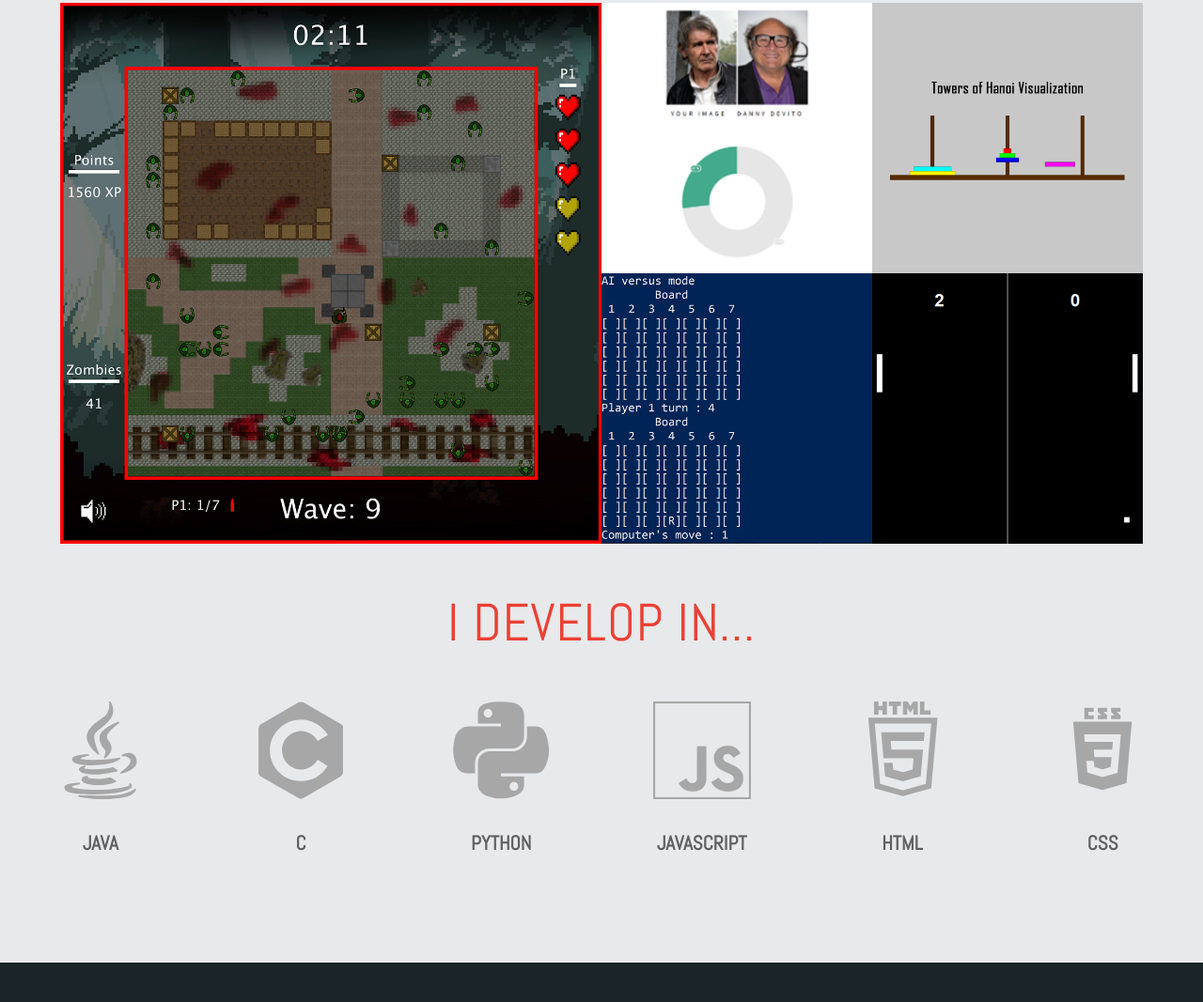
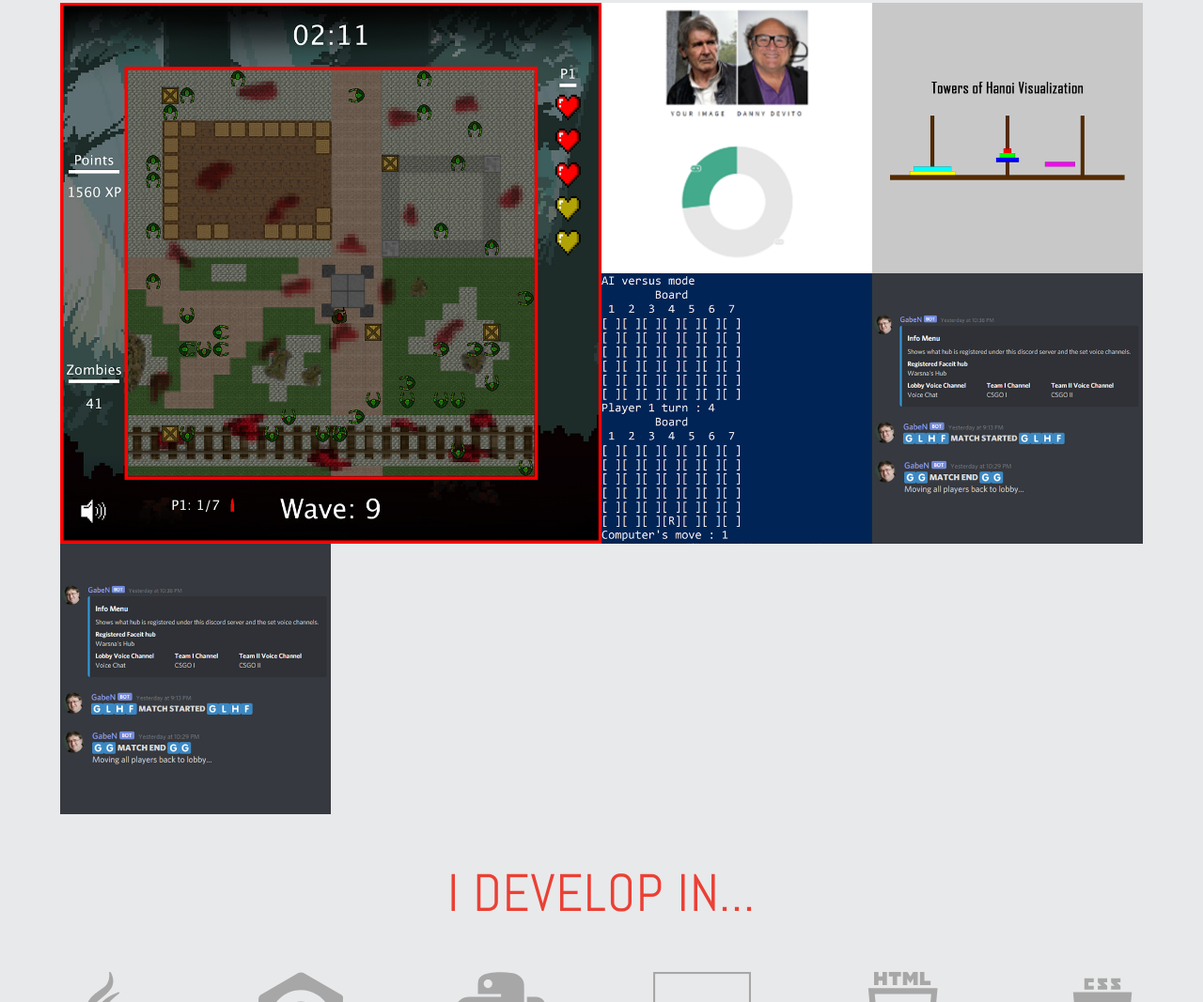
Before and after one commit to nwarsalee/nwarsalee.github.io, a plain HTML site: page index.html in a window 1280 px wide. Shown: the part 2728-3795 px from the top of the page at 94% size. Drawn offline with Linux system fonts and the light colour scheme.

Commit message:
Add faceithub bot as new project

```diff
--- a/index.html
+++ b/index.html
@@ -39,7 +39,7 @@
       <h1 class="about_title">About Me</h1>
       <h2 class="about_subtitle">Hello, I'm <span class="name">Nabeel</span>!<br>Here's a little bit about me,</h2>
       <div class="about_text">
-        <p>I am a 2nd year Computer Science student at Carleton University in Ottawa. I was born and raised in Ottawa
+        <p>I am a 3rd year Computer Science student at Carleton University in Ottawa. I was born and raised in Ottawa
           for all my life. My parents come from a small island in the Indian Ocean called Mauritius (maybe you've head
           of
           it, but probably not). They left everything they had and moved all the way to Canada to let my younger brother
@@ -170,12 +170,29 @@
 
         <!-- Portfolio item 5 -->
         <figure class="portfolio_item">
-          <img src="images/pong-1024.png" alt="Python Pong Game">
+          <img src="images/discord-faceithub-bot.png" alt="Discord Faceit Hub Bot">
           <figcaption>
-            <h2 class="portfolio_title">Python Pong Game</h2>
-            <p class="portfolio_descr">Pong game using the SimpleGraphics library in python. Two player game using the
-              keyboard's WASD and arrow keys.</p>
-            <a href="https://github.com/nwarsalee/Python-Pong" class="portfolio_link" target="_blank">
+            <h2 class="portfolio_title">Discord Faceit Hub Bot</h2>
+            <p class="portfolio_descr">A Discord bot created in order to automatically manage players voice channels when starting a game on the Faceit site.
+              Once a game starts, the bot will automatically move players to their respective team channels by requesting the team information from Faceit via an HTTP request.</p>
+            <a href="https://github.com/nwarsalee/discord_faceithub_bot" class="portfolio_link" target="_blank">
+              <svg class="github_icon" width="32" height="32" viewBox="0 0 1024 1024">
+                <path fill-rule="evenodd" clip-rule="evenodd"
+                  d="M8 0C3.58 0 0 3.58 0 8C0 11.54 2.29 14.53 5.47 15.59C5.87 15.66 6.02 15.42 6.02 15.21C6.02 15.02 6.01 14.39 6.01 13.72C4 14.09 3.48 13.23 3.32 12.78C3.23 12.55 2.84 11.84 2.5 11.65C2.22 11.5 1.82 11.13 2.49 11.12C3.12 11.11 3.57 11.7 3.72 11.94C4.44 13.15 5.59 12.81 6.05 12.6C6.12 12.08 6.33 11.73 6.56 11.53C4.78 11.33 2.92 10.64 2.92 7.58C2.92 6.71 3.23 5.99 3.74 5.43C3.66 5.23 3.38 4.41 3.82 3.31C3.82 3.31 4.49 3.1 6.02 4.13C6.66 3.95 7.34 3.86 8.02 3.86C8.7 3.86 9.38 3.95 10.02 4.13C11.55 3.09 12.22 3.31 12.22 3.31C12.66 4.41 12.38 5.23 12.3 5.43C12.81 5.99 13.12 6.7 13.12 7.58C13.12 10.65 11.25 11.33 9.47 11.53C9.76 11.78 10.01 12.26 10.01 13.01C10.01 14.08 10 14.94 10 15.21C10 15.42 10.15 15.67 10.55 15.59C13.71 14.53 16 11.53 16 8C16 3.58 12.42 0 8 0Z"
+                  transform="scale(64)" />
+              </svg>
+            </a>
+          </figcaption>
+        </figure>
+
+        <!-- Portfolio item 6 -->
+        <figure class="portfolio_item">
+          <img src="images/discord-faceithub-bot.png" alt="Python Pong Game">
+          <figcaption>
+            <h2 class="portfolio_title">Discord Faceit Hub Bot</h2>
+            <p class="portfolio_descr">A Discord bot created in order to automatically manage players voice channels when starting a game on the Faceit site.
+              Once a game starts, the bot will automatically move players to their respective team channels by requesting the team information from Faceit via an HTTP request.</p>
+            <a href="https://github.com/nwarsalee/discord_faceithub_bot" class="portfolio_link" target="_blank">
               <svg class="github_icon" width="32" height="32" viewBox="0 0 1024 1024">
                 <path fill-rule="evenodd" clip-rule="evenodd"
                   d="M8 0C3.58 0 0 3.58 0 8C0 11.54 2.29 14.53 5.47 15.59C5.87 15.66 6.02 15.42 6.02 15.21C6.02 15.02 6.01 14.39 6.01 13.72C4 14.09 3.48 13.23 3.32 12.78C3.23 12.55 2.84 11.84 2.5 11.65C2.22 11.5 1.82 11.13 2.49 11.12C3.12 11.11 3.57 11.7 3.72 11.94C4.44 13.15 5.59 12.81 6.05 12.6C6.12 12.08 6.33 11.73 6.56 11.53C4.78 11.33 2.92 10.64 2.92 7.58C2.92 6.71 3.23 5.99 3.74 5.43C3.66 5.23 3.38 4.41 3.82 3.31C3.82 3.31 4.49 3.1 6.02 4.13C6.66 3.95 7.34 3.86 8.02 3.86C8.7 3.86 9.38 3.95 10.02 4.13C11.55 3.09 12.22 3.31 12.22 3.31C12.66 4.41 12.38 5.23 12.3 5.43C12.81 5.99 13.12 6.7 13.12 7.58C13.12 10.65 11.25 11.33 9.47 11.53C9.76 11.78 10.01 12.26 10.01 13.01C10.01 14.08 10 14.94 10 15.21C10 15.42 10.15 15.67 10.55 15.59C13.71 14.53 16 11.53 16 8C16 3.58 12.42 0 8 0Z"
```
